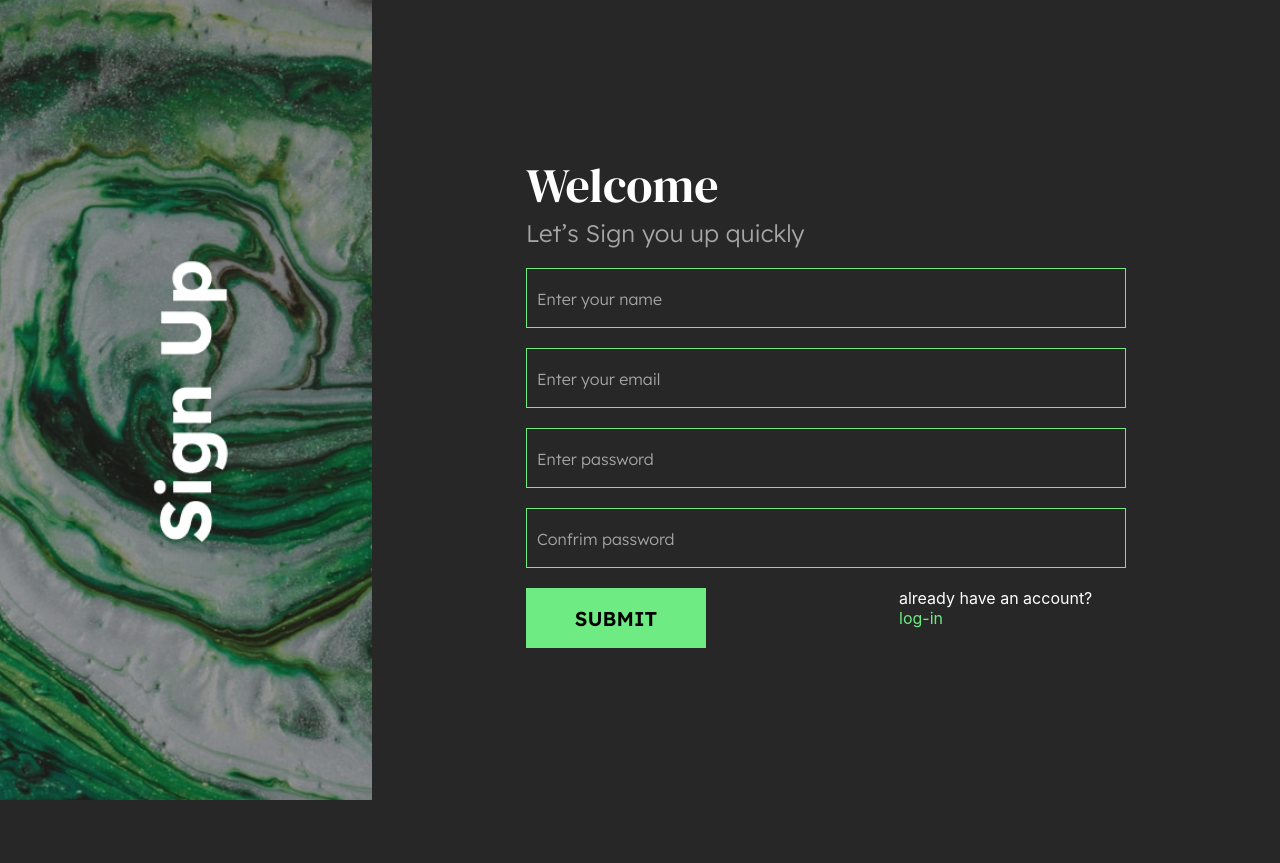
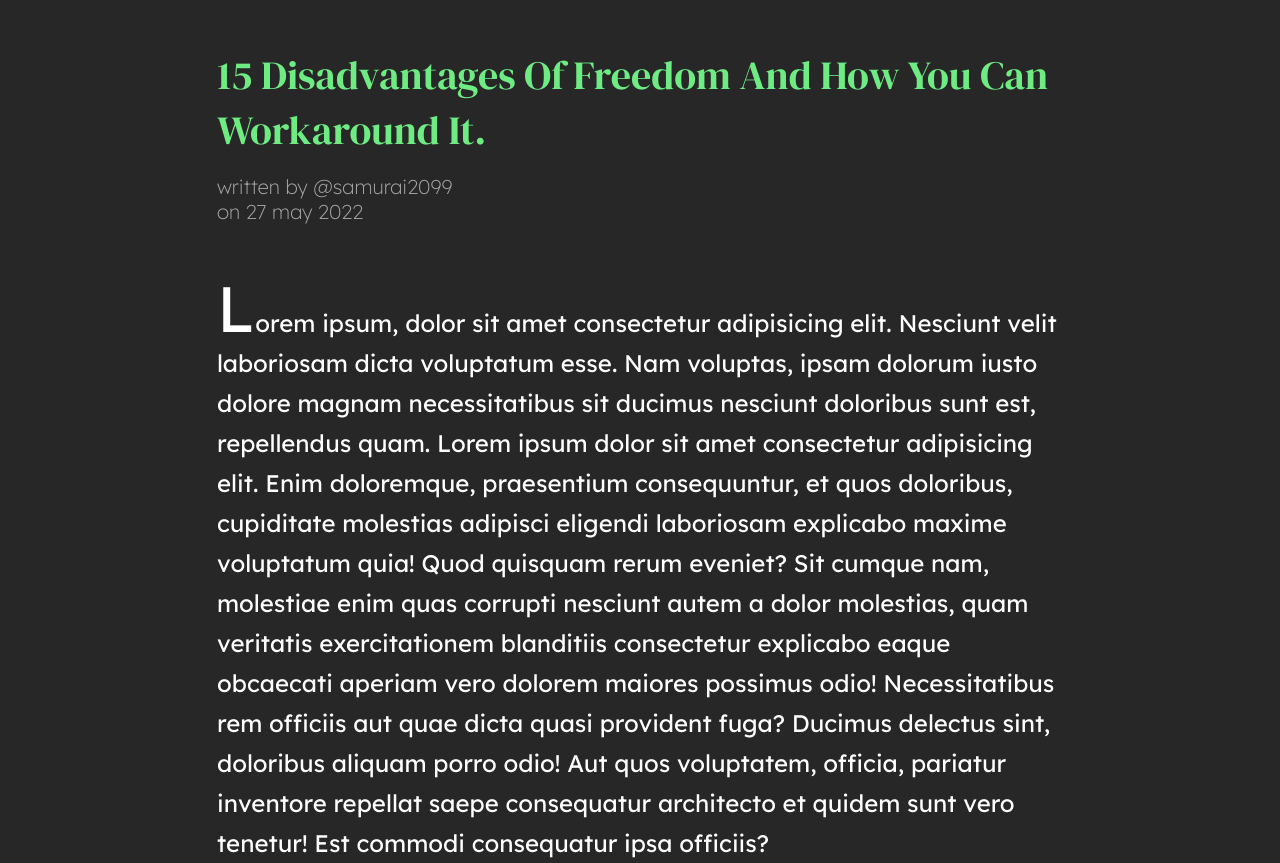
Before and after one commit to mbk97/blog-website, a React (Create React App) app: page / in a window 1280 px wide. Before the commit the page ends 804 px from the top, so only its background shows below. Built offline with nearby package versions, Linux system fonts and the light colour scheme.

Commit message:
read more page

```diff
--- a/src/App.tsx
+++ b/src/App.tsx
@@ -1,5 +1,6 @@
 import React from "react";
 import Login from "./components/login/Login";
+import ReadMore from "./components/readMore/ReadMore";
 import Signup from "./components/signUp/Signup";
 import { GlobalStyle } from "./GlobalStyle";
 
@@ -8,7 +9,8 @@ const App = () => {
     <React.Fragment>
       <GlobalStyle />
       {/* <Login /> */}
-      <Signup />
+      {/* <Signup /> */}
+      <ReadMore />
     </React.Fragment>
   );
 };
--- a/src/components/common/input/inputData.ts
+++ b/src/components/common/input/inputData.ts
@@ -9,7 +9,7 @@ export const loginInputData:inputProps[]=[
      {
         id:2,
         type:"password",
-        placeholder:"Enter  password"
+        placeholder:"Enter password"
     }
 ]
 
--- /dev/null
+++ b/src/components/common/text/Text.tsx
@@ -0,0 +1,25 @@
+import React, { ReactNode } from "react";
+import styled from "styled-components";
+
+interface textProps {
+  children: ReactNode;
+}
+
+const Text = styled.h2`
+  font-family: "DM Serif Display";
+  font-style: normal;
+  font-weight: 400;
+  font-size: 40px;
+  line-height: 55px;
+  color: #6eeb83;
+
+  @media (max-width: 470px) {
+    font-size: 32px;
+  }
+`;
+
+const CustomTitle = ({ children }: textProps) => {
+  return <Text>{children}</Text>;
+};
+
+export default CustomTitle;
--- /dev/null
+++ b/src/components/readMore/ReadMore.tsx
@@ -0,0 +1,43 @@
+import React from "react";
+import CustomTitle from "../common/text/Text";
+import {
+  Container,
+  ReadMoreContentText,
+  ReadMoreSmallText,
+  ReadMoreUserDetails,
+  ReadMoreWrapper,
+} from "./style";
+
+const ReadMore = () => {
+  return (
+    <Container>
+      <ReadMoreWrapper>
+        <CustomTitle>
+          15 Disadvantages Of Freedom And How You Can Workaround It.
+        </CustomTitle>
+        <ReadMoreUserDetails>
+          <ReadMoreSmallText>written by @samurai2099</ReadMoreSmallText>
+          <ReadMoreSmallText>on 27 may 2022</ReadMoreSmallText>
+        </ReadMoreUserDetails>
+        <ReadMoreContentText>
+          Lorem ipsum, dolor sit amet consectetur adipisicing elit. Nesciunt
+          velit laboriosam dicta voluptatum esse. Nam voluptas, ipsam dolorum
+          iusto dolore magnam necessitatibus sit ducimus nesciunt doloribus sunt
+          est, repellendus quam. Lorem ipsum dolor sit amet consectetur
+          adipisicing elit. Enim doloremque, praesentium consequuntur, et quos
+          doloribus, cupiditate molestias adipisci eligendi laboriosam explicabo
+          maxime voluptatum quia! Quod quisquam rerum eveniet? Sit cumque nam,
+          molestiae enim quas corrupti nesciunt autem a dolor molestias, quam
+          veritatis exercitationem blanditiis consectetur explicabo eaque
+          obcaecati aperiam vero dolorem maiores possimus odio! Necessitatibus
+          rem officiis aut quae dicta quasi provident fuga? Ducimus delectus
+          sint, doloribus aliquam porro odio! Aut quos voluptatem, officia,
+          pariatur inventore repellat saepe consequatur architecto et quidem
+          sunt vero tenetur! Est commodi consequatur ipsa officiis?
+        </ReadMoreContentText>
+      </ReadMoreWrapper>
+    </Container>
+  );
+};
+
+export default ReadMore;
--- /dev/null
+++ b/src/components/readMore/style.ts
@@ -0,0 +1,49 @@
+import styled from "styled-components";
+
+export const Container = styled.div`
+display: flex;
+align-items: center;
+justify-content: center;
+flex-direction: column;
+margin-top: 3rem;
+`
+
+export const ReadMoreWrapper = styled.div`
+width: 846px;
+
+@media (max-width:900px) {
+width: 80%;
+}
+`
+
+export const ReadMoreUserDetails = styled.div`
+margin: 1rem 0 4rem;
+`
+
+
+
+export const ReadMoreSmallText = styled.p`
+font-family: 'Lexend Deca';
+font-style: normal;
+font-weight: 200;
+font-size: 20px;
+line-height: 25px;
+color: #A5A5A5;
+`
+
+export const  ReadMoreContentText = styled.p`
+font-family: 'Lexend Deca';
+font-style: normal;
+font-weight: 400;
+font-size: 24px;
+line-height: 40px;
+color: #FFFFFF;
+
+::first-letter{
+    font-size: 4rem;
+    text-transform: uppercase;
+}
+
+@media (max-width:470px){
+}
+`
```
